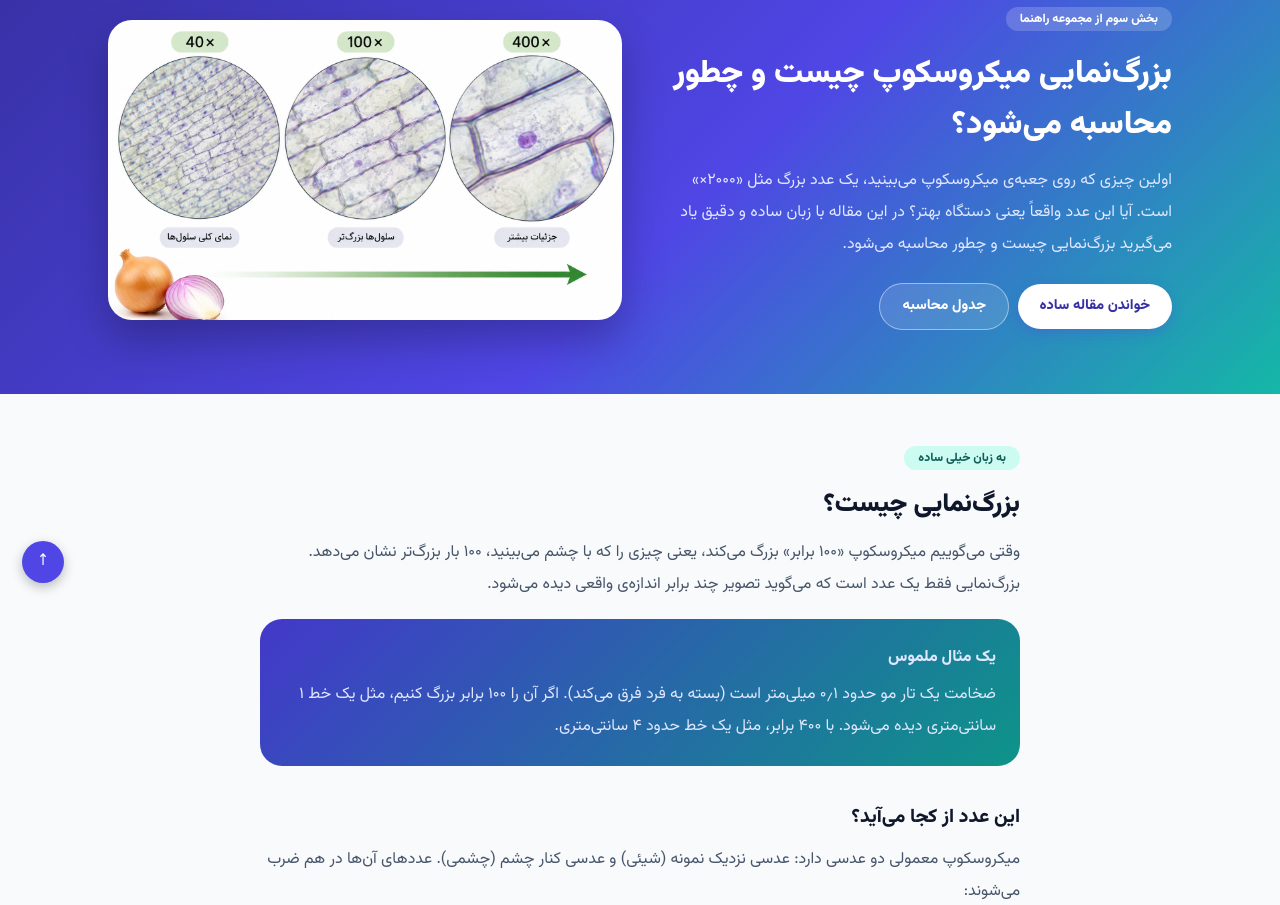
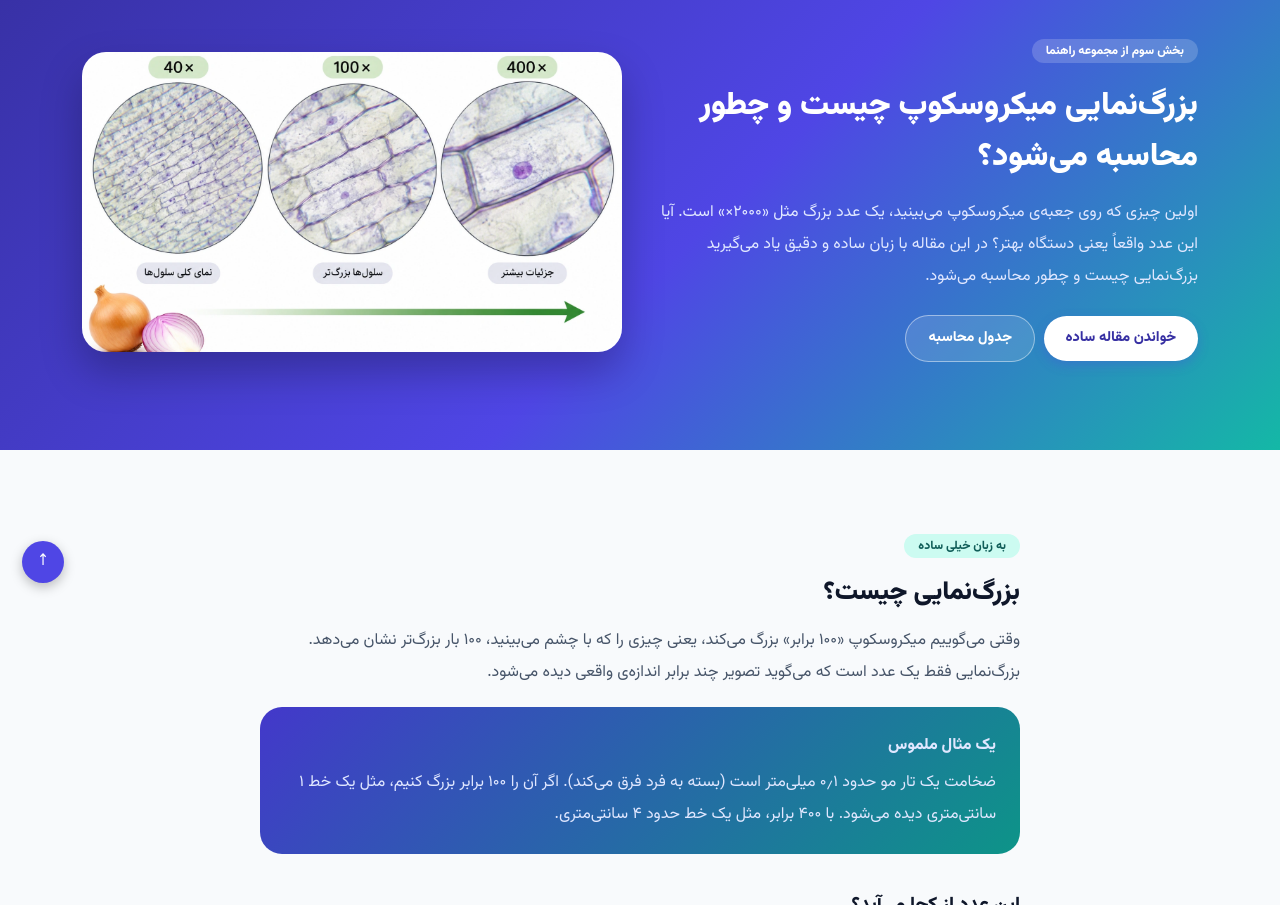
Before and after one commit to Kharideali/microscope_guide, a plain HTML site: page microscope-magnification.html in a window 1280 px wide. Shown: the part 195-1100 px from the top of the page. Drawn offline with Linux system fonts and the light colour scheme.

Commit message:
Align microscope magnification article layout with shared guide structure

```diff
--- a/microscope-magnification.html
+++ b/microscope-magnification.html
@@ -1,5 +1,5 @@
 <!DOCTYPE html>
-<html lang="fa" dir="rtl">
+<html lang="fa" dir="rtl" class="scroll-smooth">
 <head>
 <meta charset="UTF-8">
 <meta name="viewport" content="width=device-width, initial-scale=1">
@@ -16,7 +16,7 @@
 *{box-sizing:border-box}
 html{scroll-behavior:smooth}
 body{margin:0;background:#f8fafc;color:#1e293b;font:16px/2 Vazirmatn,Tahoma,sans-serif}
-.w{max-width:1100px;margin:0 auto;padding:0 18px}
+.w{max-width:1152px;margin:0 auto;padding:0 18px}
 .a{max-width:760px;margin:0 auto}
 header{position:sticky;top:0;z-index:9;background:rgba(255,255,255,.88);backdrop-filter:blur(8px);border-bottom:1px solid #e2e8f0}
 header .w{display:flex;align-items:center;justify-content:space-between;height:64px;gap:12px}
@@ -30,14 +30,15 @@ nav a{text-decoration:none}nav a:hover{color:#4f46e5}
 .btn.wh{background:#fff;color:#3730a3}
 .btn.ol{background:rgba(255,255,255,.12);border:1px solid rgba(255,255,255,.45);box-shadow:none}
 .hero{background:linear-gradient(135deg,#3730a3,#4f46e5 55%,#14b8a6);color:#fff}
-.hero .w{display:grid;gap:36px;padding-top:48px;padding-bottom:56px;align-items:center}
-@media(min-width:900px){.hero .w{grid-template-columns:1fr 1fr}}
+.hero .w{display:grid;gap:36px;padding-top:56px;padding-bottom:56px;align-items:center}
+@media(min-width:900px){.hero .w{grid-template-columns:1fr 1fr;padding-top:80px;padding-bottom:80px}}
 h1{font-size:2rem;line-height:1.6;margin:14px 0;font-weight:900}
 .hero p{color:#e0e7ff}
 .tag{display:inline-block;font-size:.75rem;font-weight:800;padding:0 14px;border-radius:99px;background:rgba(255,255,255,.18)}
 .pic{position:relative;height:300px;border-radius:24px;overflow:hidden;background:rgba(255,255,255,.15);display:grid;place-items:center;font-size:5rem;box-shadow:0 20px 40px rgba(0,0,0,.25)}
 .pic img{position:absolute;inset:0;width:100%;height:100%;object-fit:cover}
-section{padding:48px 0;scroll-margin-top:70px}
+section{padding:56px 0;scroll-margin-top:70px}
+@media(min-width:1024px){section{padding:80px 0}}
 h2{font-size:1.6rem;line-height:1.7;margin:10px 0;font-weight:900;color:#0f172a}
 h3{font-size:1.2rem;margin:2rem 0 .3rem;font-weight:800;color:#0f172a;scroll-margin-top:80px}
 p{margin:.5rem 0;color:#475569}
```
